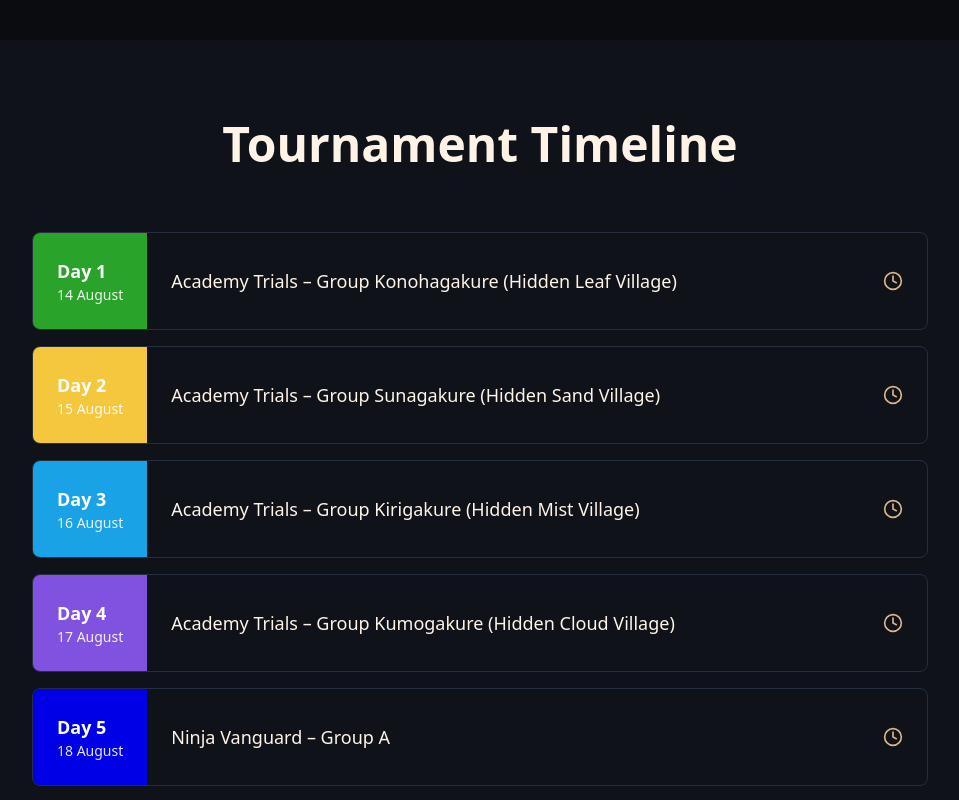
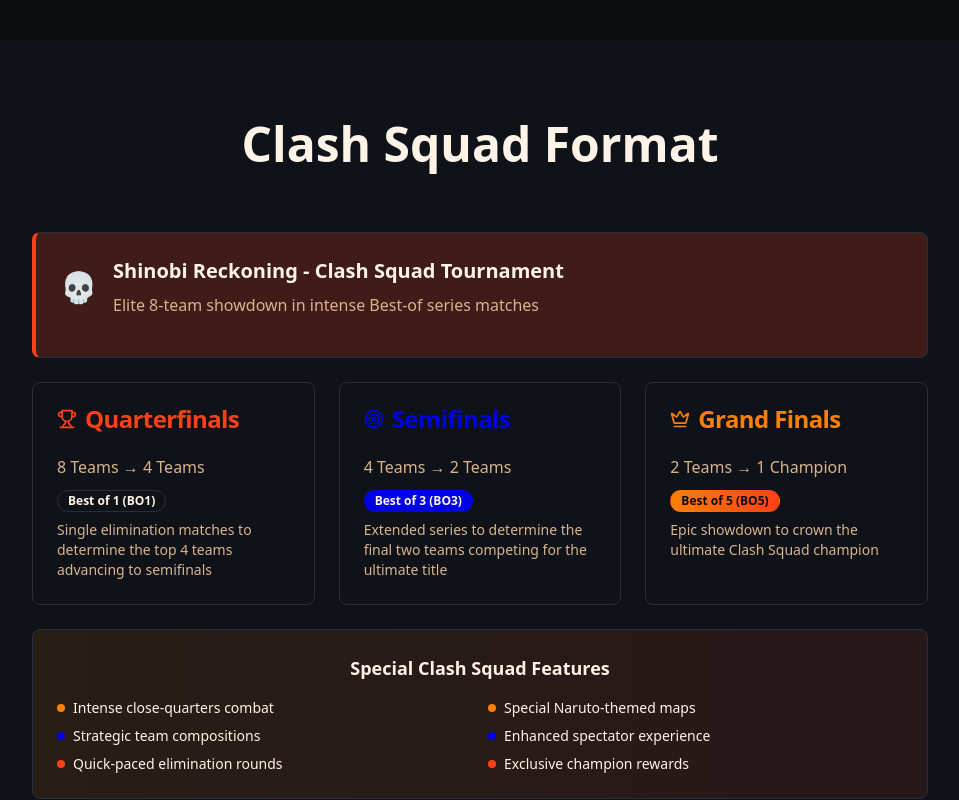
Before and after one commit to harshpatel2110/shinobi-clash-championship, a React (Vite) app: page / in a window 1280 px wide. Shown: the part 3960-4760 px from the top of the page, without its empty margins (160-1119 px from the left). Built offline with nearby package versions, Linux system fonts and the light colour scheme.

Commit message:
Reorder tournament format sections
Move the Clash Squad format section to appear directly below the main tournament format section, improving the logical flow of the presentation.

```diff
--- a/src/pages/Index.tsx
+++ b/src/pages/Index.tsx
@@ -303,6 +303,106 @@ const Index = () => {
         </div>
       </section>
 
+      {/* Clash Squad Format */}
+      <section className="py-20 bg-card">
+        <div className="container mx-auto px-4">
+          <h2 className="text-3xl md:text-5xl font-bold text-center mb-16">Clash Squad Format</h2>
+          <div className="max-w-4xl mx-auto space-y-6">
+            <Card className="bg-accent/20 border-l-4 border-l-accent">
+              <CardContent className="p-6">
+                <div className="flex items-center gap-4 mb-4">
+                  <div className="text-3xl">💀</div>
+                  <div className="flex-1">
+                    <h3 className="text-xl font-bold mb-2">Shinobi Reckoning - Clash Squad Tournament</h3>
+                    <p className="text-muted-foreground">Elite 8-team showdown in intense Best-of series matches</p>
+                  </div>
+                </div>
+              </CardContent>
+            </Card>
+
+            <div className="grid md:grid-cols-3 gap-6">
+              <Card>
+                <CardHeader>
+                  <CardTitle className="flex items-center gap-2 text-accent">
+                    <Trophy className="h-5 w-5" />
+                    Quarterfinals
+                  </CardTitle>
+                </CardHeader>
+                <CardContent>
+                  <p className="text-muted-foreground mb-2">8 Teams → 4 Teams</p>
+                  <Badge variant="outline">Best of 1 (BO1)</Badge>
+                  <p className="text-sm mt-2 text-muted-foreground">Single elimination matches to determine the top 4 teams advancing to semifinals</p>
+                </CardContent>
+              </Card>
+
+              <Card>
+                <CardHeader>
+                  <CardTitle className="flex items-center gap-2 text-secondary">
+                    <Target className="h-5 w-5" />
+                    Semifinals
+                  </CardTitle>
+                </CardHeader>
+                <CardContent>
+                  <p className="text-muted-foreground mb-2">4 Teams → 2 Teams</p>
+                  <Badge variant="secondary">Best of 3 (BO3)</Badge>
+                  <p className="text-sm mt-2 text-muted-foreground">Extended series to determine the final two teams competing for the ultimate title</p>
+                </CardContent>
+              </Card>
+
+              <Card>
+                <CardHeader>
+                  <CardTitle className="flex items-center gap-2 text-primary">
+                    <Crown className="h-5 w-5" />
+                    Grand Finals
+                  </CardTitle>
+                </CardHeader>
+                <CardContent>
+                  <p className="text-muted-foreground mb-2">2 Teams → 1 Champion</p>
+                  <Badge className="bg-gradient-to-r from-primary to-accent">Best of 5 (BO5)</Badge>
+                  <p className="text-sm mt-2 text-muted-foreground">Epic showdown to crown the ultimate Clash Squad champion</p>
+                </CardContent>
+              </Card>
+            </div>
+
+            <Card className="bg-gradient-to-r from-primary/10 to-accent/10">
+              <CardContent className="p-6">
+                <h4 className="text-lg font-bold mb-4 text-center">Special Clash Squad Features</h4>
+                <div className="grid md:grid-cols-2 gap-4">
+                  <div className="space-y-2">
+                    <div className="flex items-center gap-2">
+                      <div className="w-2 h-2 bg-primary rounded-full"></div>
+                      <span className="text-sm">Intense close-quarters combat</span>
+                    </div>
+                    <div className="flex items-center gap-2">
+                      <div className="w-2 h-2 bg-secondary rounded-full"></div>
+                      <span className="text-sm">Strategic team compositions</span>
+                    </div>
+                    <div className="flex items-center gap-2">
+                      <div className="w-2 h-2 bg-accent rounded-full"></div>
+                      <span className="text-sm">Quick-paced elimination rounds</span>
+                    </div>
+                  </div>
+                  <div className="space-y-2">
+                    <div className="flex items-center gap-2">
+                      <div className="w-2 h-2 bg-primary rounded-full"></div>
+                      <span className="text-sm">Special Naruto-themed maps</span>
+                    </div>
+                    <div className="flex items-center gap-2">
+                      <div className="w-2 h-2 bg-secondary rounded-full"></div>
+                      <span className="text-sm">Enhanced spectator experience</span>
+                    </div>
+                    <div className="flex items-center gap-2">
+                      <div className="w-2 h-2 bg-accent rounded-full"></div>
+                      <span className="text-sm">Exclusive champion rewards</span>
+                    </div>
+                  </div>
+                </div>
+              </CardContent>
+            </Card>
+          </div>
+        </div>
+      </section>
+
       {/* Tournament Timeline */}
       <section id="timeline" className="py-20 bg-card">
         <div className="container mx-auto px-4">
```
